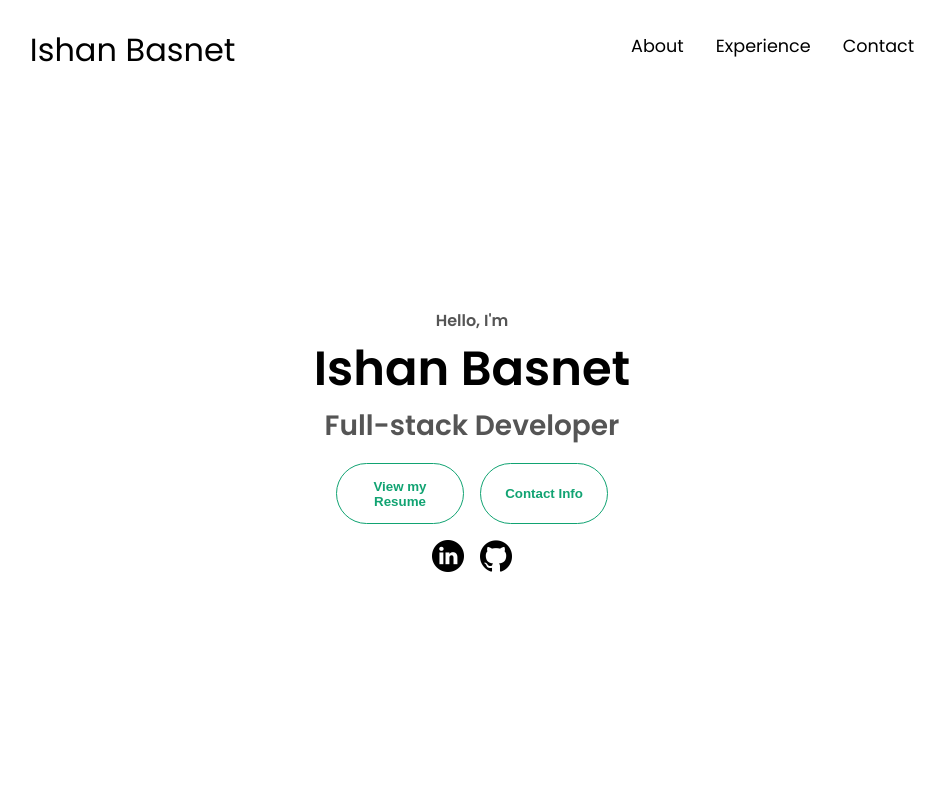
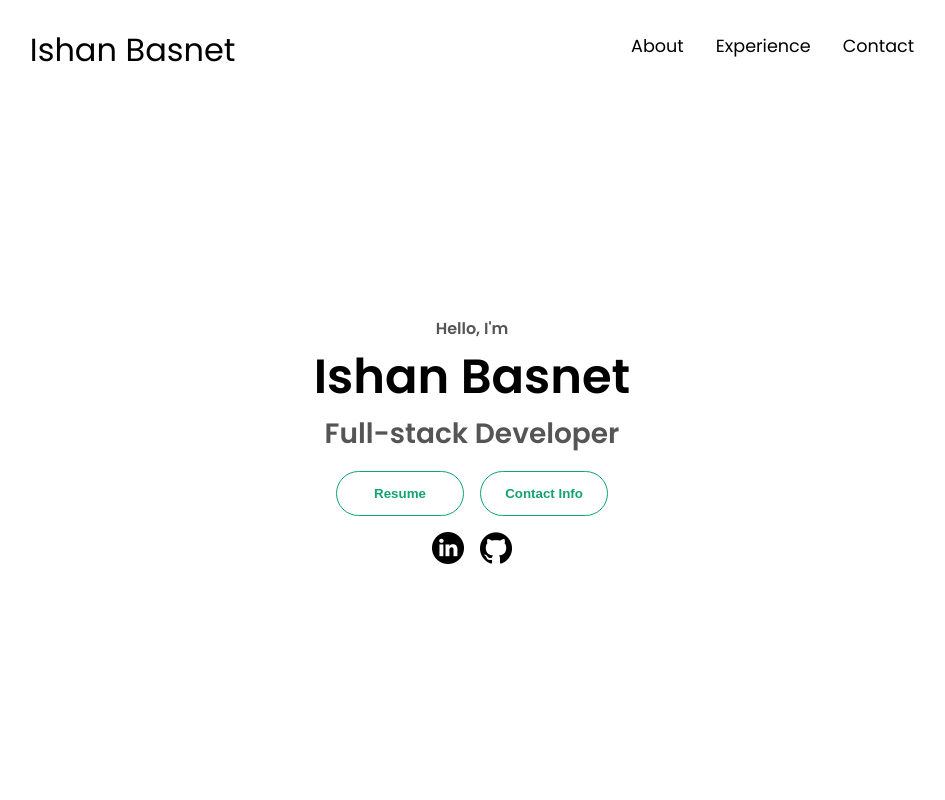
Before and after one commit to ibasnet30/Portfolio, a plain HTML site: page index.html in a window 1280 px wide. Shown: the top 800 px of the page, without its empty margins (168-1113 px from the left). Drawn offline with Linux system fonts and the light colour scheme.

Commit message:
resume : refractor

```diff
--- a/index.html
+++ b/index.html
@@ -49,7 +49,7 @@
       <p class="section__text__p2">Full-stack Developer</p>
       <div class="btn-container">
         <button class="btn btn-color-2" onclick="window.open('./assets/IshanBasnet_Resume.pdf')">
-          View my Resume
+          Resume
         </button>
         <button class="btn btn-color-1" onclick="location.href='./#contact'">
           Contact Info
```
